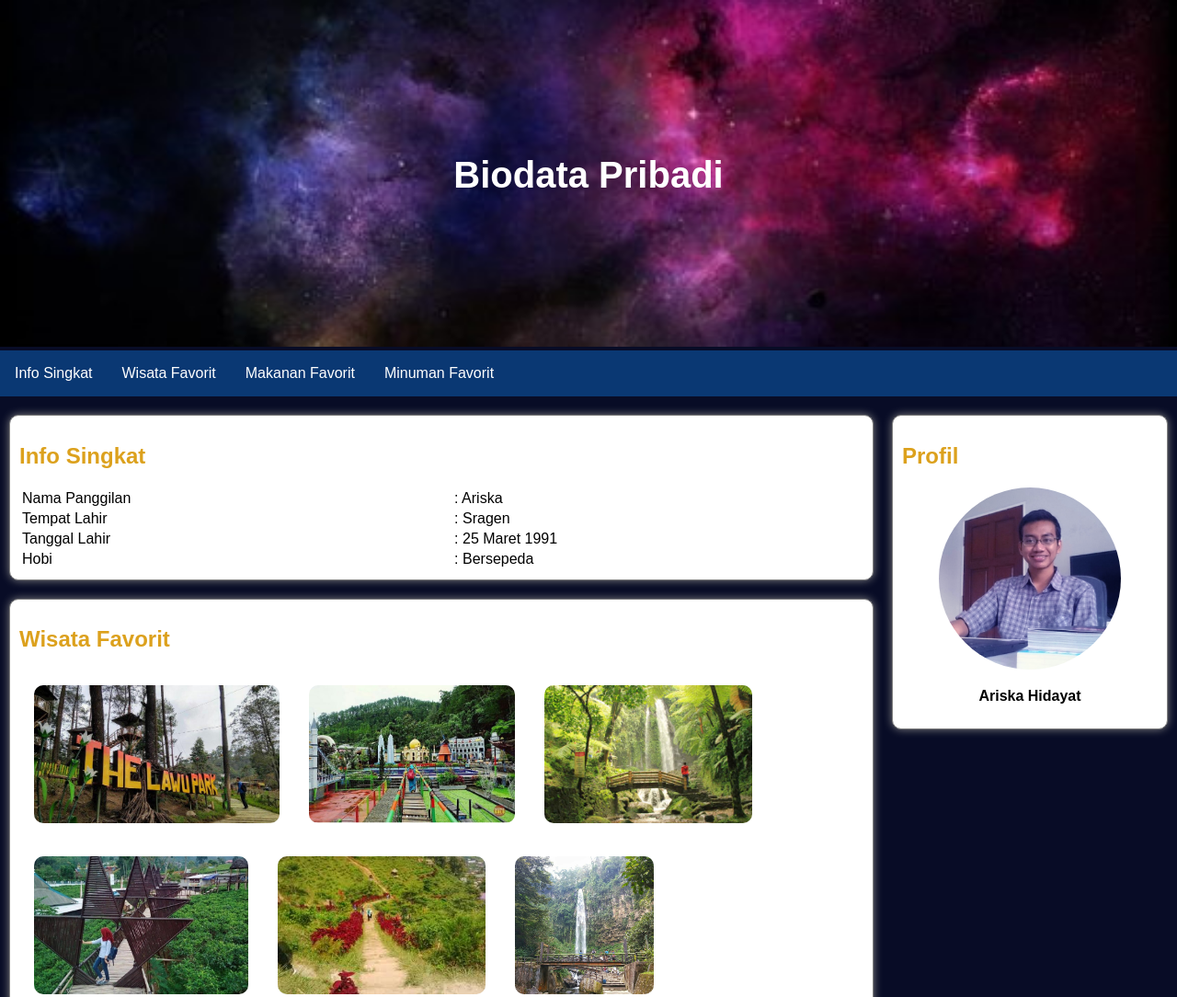
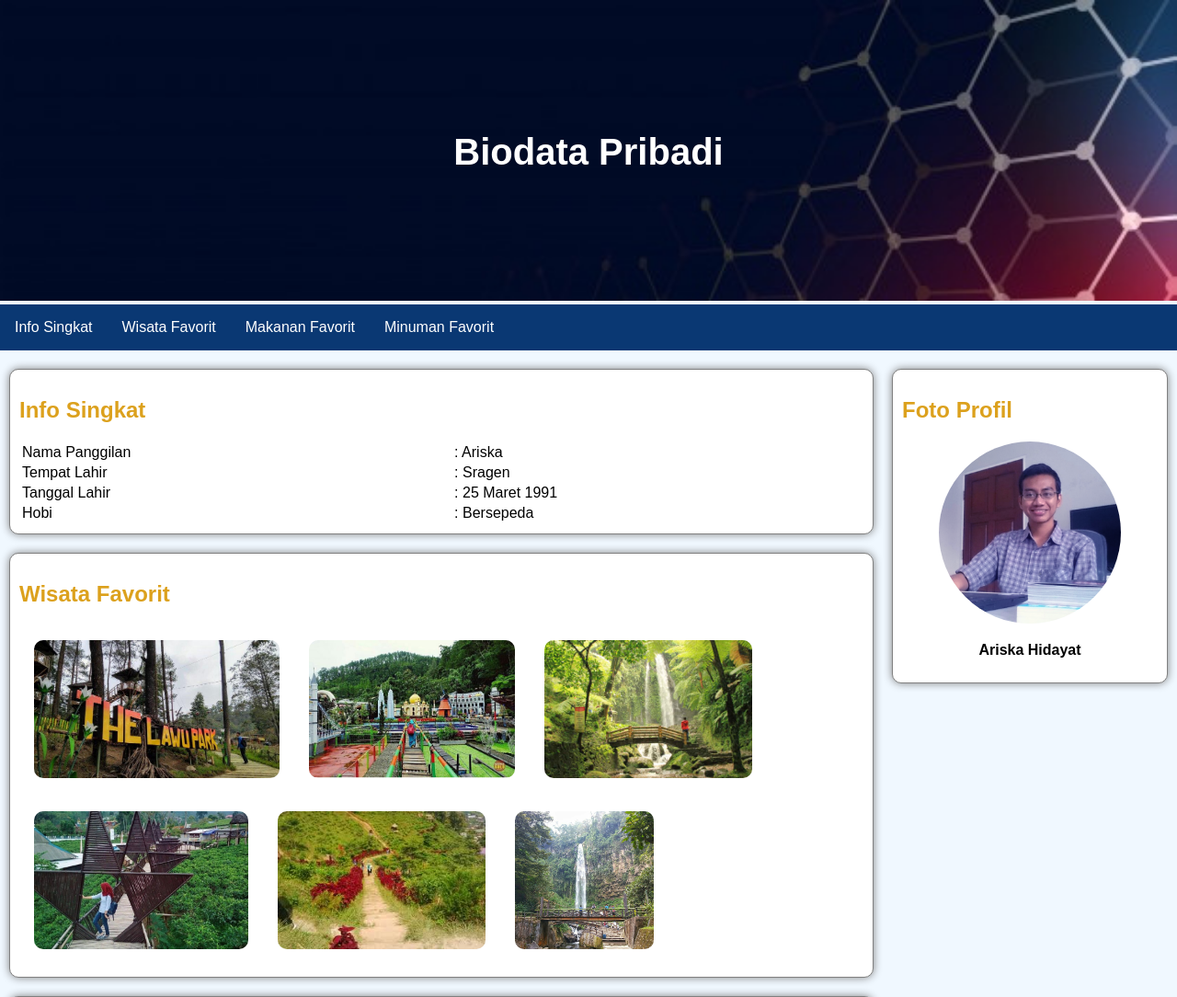
Before and after one commit to Ariska138/last_submission_bdpw, a website: page public/index.html in a window 1280 px wide. Shown: the top 1084 px of the page at 92% size. Drawn offline with Linux system fonts and the light colour scheme.

Commit message:
fix layout

```diff
--- a/public/index.html
+++ b/public/index.html
@@ -12,7 +12,7 @@
 <body>
     <header>
         <div class="parent-overlay">
-            <img src="assets/background.jpg" width="100%">
+            <img src="assets/banner.jpg" width="100%">
             <div class="child-overlay">
                 <h1>Biodata Pribadi</h1>
             </div>
@@ -120,9 +120,9 @@
             </article>
         </div>
         <aside>
-            <article>
+            <article id="sidebar">
                 <header>
-                    <h2>Profil</h2>
+                    <h2>Foto Profil</h2>
                 </header>
                 <figure>
                     <img src="assets/ariska.png">
--- a/public/script.js
+++ b/public/script.js
@@ -25,12 +25,22 @@ window.onresize = reportWindowSize;
 window.onscroll = function() { myFunction() };
 
 var navbar = document.getElementById("navbar");
+var sidebar = document.getElementById("sidebar");
+
 var posStickyActive = navbar.offsetTop;
+var posActiveSidebar = sidebar.offsetTop;
 
 function myFunction() {
+    // console.log(window.pageYOffset + ' ' + posStickyActive);
     if (window.pageYOffset >= posStickyActive) {
-        navbar.classList.add("sticky")
+        navbar.classList.add("position-fixed--fullwidth")
     } else {
-        navbar.classList.remove("sticky");
+        navbar.classList.remove("position-fixed--fullwidth");
+    }
+
+    if (window.pageYOffset >= posStickyActive && window.innerWidth > 768) {
+        sidebar.classList.add("position-fixed--sidebar")
+    } else {
+        sidebar.classList.remove("position-fixed--sidebar");
     }
 }
--- a/public/style.css
+++ b/public/style.css
@@ -4,7 +4,7 @@ html {
 
 body {
     font-family: Arial, Helvetica, sans-serif;
-    background-color: #080C26;
+    background-color: aliceblue;
     margin: 0;
     padding: 0;
 }
@@ -14,6 +14,7 @@ main {
     overflow: auto;
     margin: auto;
     clear: right;
+    background-color: aliceblue;
 }
 
 nav {
@@ -119,20 +120,27 @@ figure figcaption {
     box-sizing: border-box;
 }
 
+#sidebar {
+    max-width: 300px;
+}
+
 @media screen and (max-width: 768px) {
     #content,
     aside {
         width: 100%;
         padding: 0;
     }
-}
-
-@media screen and (max-width: 768px) {
     nav ul {
         display: none;
     }
     .menu-mobile {
         display: block;
+    }
+    #sidebar {
+        max-width: 100%;
+    }
+    figure {
+        width: 200px;
     }
 }
 
@@ -165,7 +173,12 @@ figure figcaption {
     width: 100%;
 }
 
-.sticky {
+.position-fixed--sidebar {
+    position: fixed;
+    top: 50px;
+}
+
+.position-fixed--fullwidth {
     position: fixed;
     top: 0;
     width: 100%;
```
Also changed, not shown: public/assets/banner.jpg (added).
